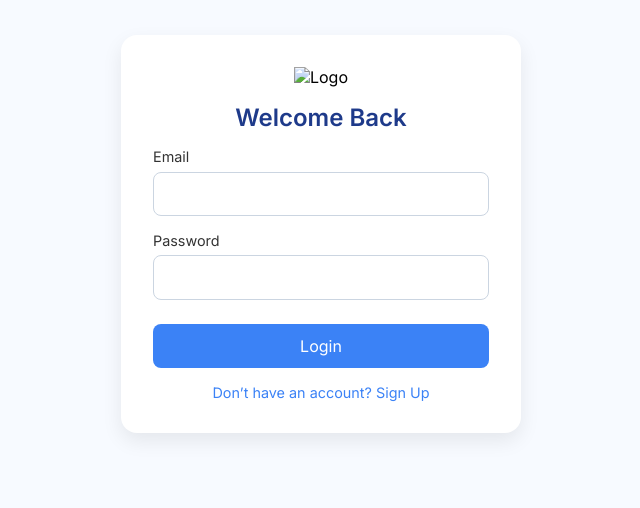
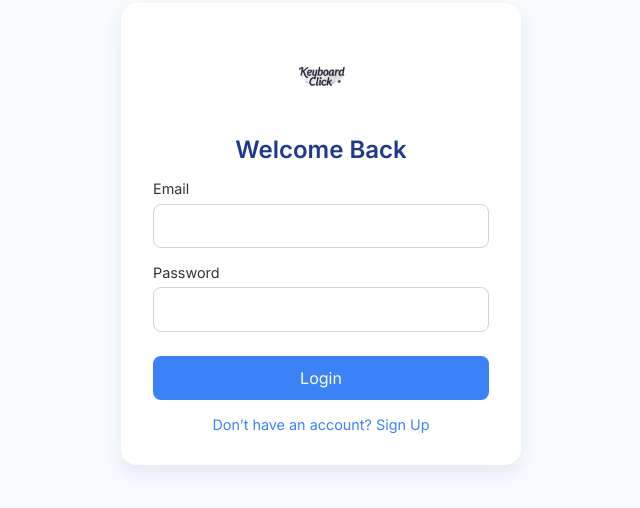
Before and after one commit to teamog2277-hue/keyboard-click, a plain HTML site: page index.html in a window 1280 px wide. Shown: the part 166-674 px from the top of the page, without its empty margins (319-959 px from the left). Drawn offline with Linux system fonts and the light colour scheme.

Commit message:
Update index.html

```diff
--- a/index.html
+++ b/index.html
@@ -48,7 +48,7 @@
 </head>
 <body>
   <div class="login-container">
-    <img src="image/logo.png" alt="Logo" class="logo"/>
+    <img src="logo.png" alt="Logo" class="logo"/>
 
     <!-- Login Section -->
     <div id="loginSection">
```
